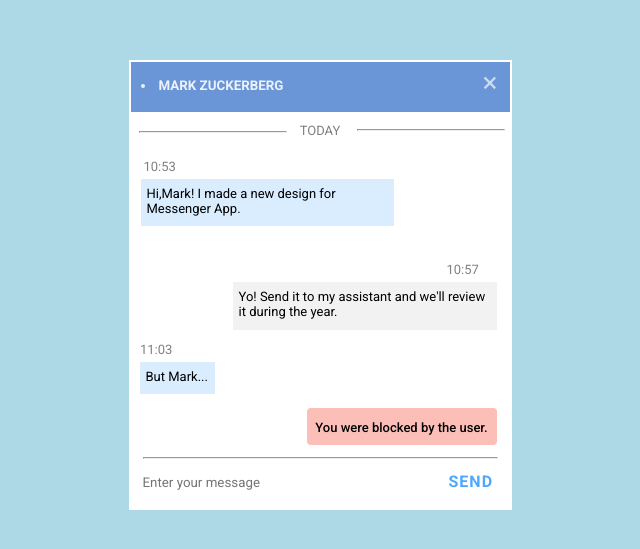
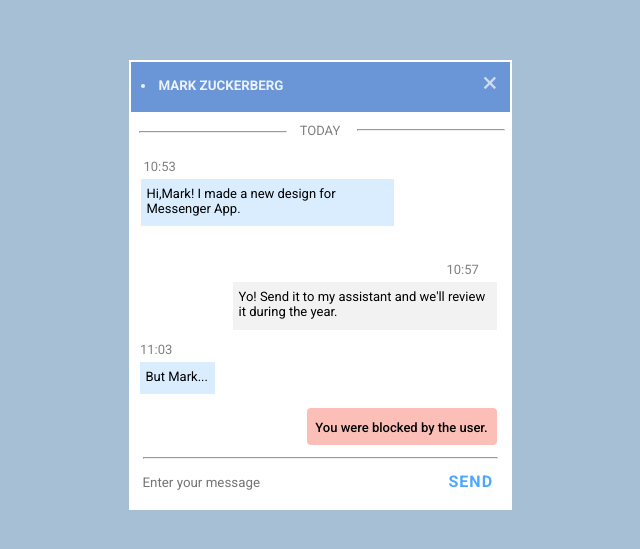
Before and after one commit to iegarcia/frontloops, a plain HTML site: page loop1/cuarta_parte/index.html in a window 1280 px wide. Shown: the part 115-664 px from the top of the page, without its empty margins (320-960 px from the left). Drawn offline with Linux system fonts and the light colour scheme.

Commit message:
Color Fondo

```diff
--- a/loop1/cuarta_parte/css/styles.css
+++ b/loop1/cuarta_parte/css/styles.css
@@ -5,7 +5,7 @@
   font-family: 'Roboto',sans-serif;
 }
 body{
-  background-color: lightblue;
+  background-color: #a7bfd5;
 }
 
 .container{
```
